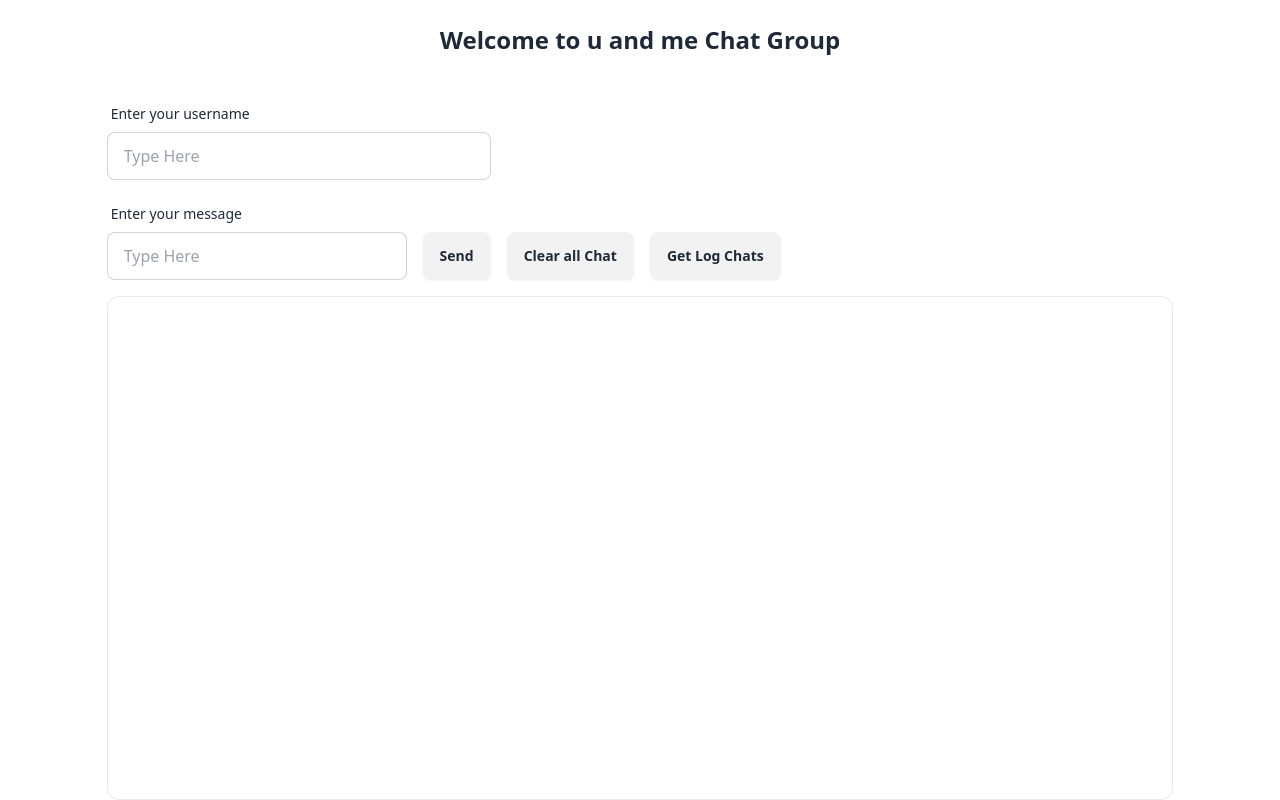
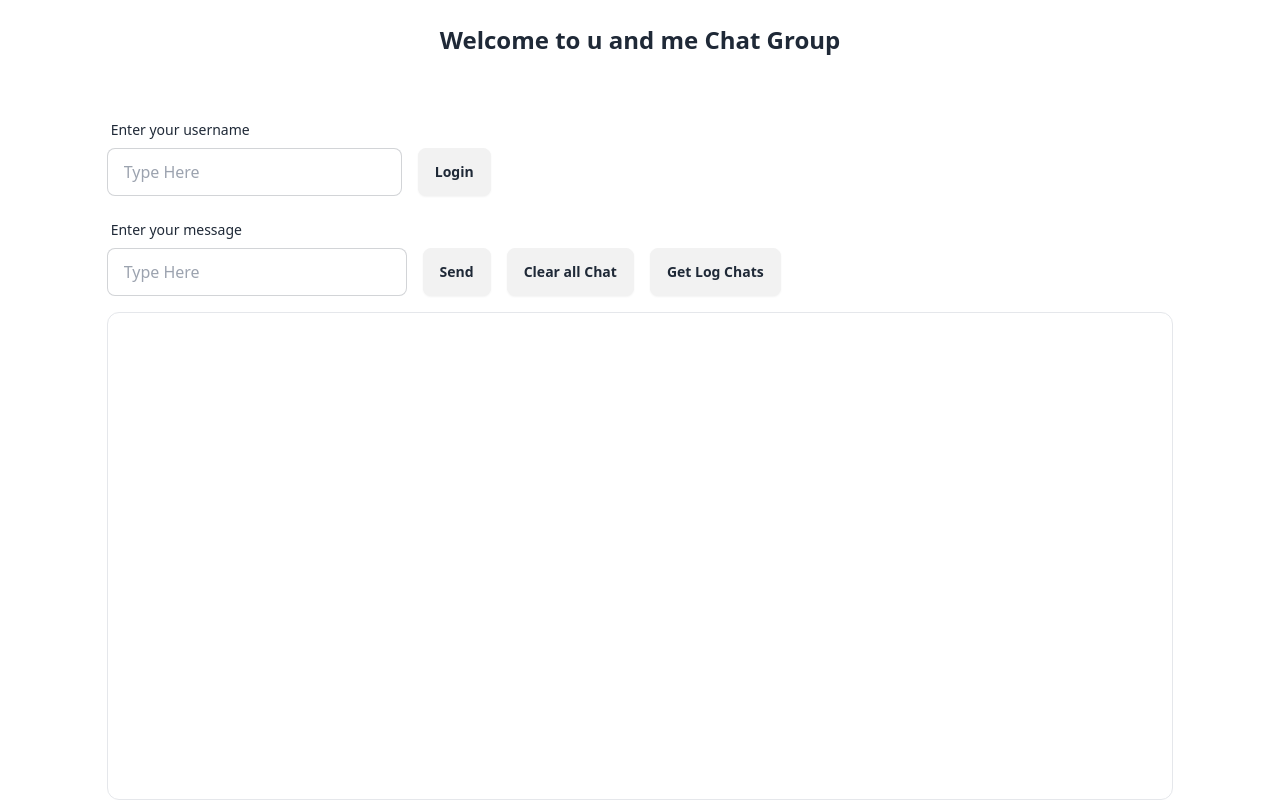
Before and after one commit to FameNu/app-chat, a React (Vite) app in the folder app-chat-fe/: page / in a window 1280 px wide. Built offline with nearby package versions, Linux system fonts and the light colour scheme.

Commit message:
FE-Add: user login functionality and display current username

```diff
--- a/app-chat-fe/src/App.tsx
+++ b/app-chat-fe/src/App.tsx
@@ -1,16 +1,19 @@
 import BoxListMessage from './components/BoxListMessage'
 import Chat from './models/Chat'
 import { setCookie, getCookie, deleteCookie } from './services/cookie'
-import { useState } from 'react'
+import React, { useState } from 'react'
 
 function App() {
   const getChats: string | null = getCookie('chats')
   const loadChats: Chat[] = getChats ? JSON.parse(getChats) : []
 
+  const getUser: string | null = getCookie('user') || ''
+
   const [chats, setChats] = useState<Chat[]>(loadChats)
 
   const [message, setMessage] = useState<string>('')
   const [username, setUsername] = useState<string>('')
+  const [currentUser, setCurrentUser] = useState<string>(getUser)
 
   const updateUsername = (e: React.ChangeEvent<HTMLInputElement>) => {
     setUsername(e.target.value)
@@ -46,9 +49,25 @@ function App() {
     console.log(getCookie('chats'))
   }
 
+  const updateUser = () => {
+    setCurrentUser(username)
+    setCookie('user', username)
+  }
+
+  // eslint-disable-next-line @typescript-eslint/ban-types
+  const handleEventSubmitForm = (fnAggrement: Function, e: React.FormEvent<HTMLFormElement>) => {
+    e.preventDefault()
+    fnAggrement()
+  }
+
   return (
     <div className="flex flex-col gap-4 h-full w-10/12 mx-auto">
       <h1 className="text-2xl font-bold text-center my-6">Welcome to u and me Chat Group</h1>
+      <h2>{currentUser}</h2>
+      <form
+        className="flex items-end gap-4 max-w-sm"
+        onSubmit={(e) => handleEventSubmitForm(updateUser, e)}
+      >
         <label className="form-control w-full max-w-sm">
           <div className="label">
             <span className="label-text">Enter your username</span>
@@ -60,6 +79,10 @@ function App() {
             onChange={updateUsername}
           />
         </label>
+        <button className="btn" type="submit">
+          Login
+        </button>
+      </form>
       <div className="flex items-end gap-4">
         <form className="flex-grow flex items-end gap-4 max-w-sm" onSubmit={sendMessage}>
           <label className="form-control w-full">
```
Lines whose indentation alone changed are shown as unchanged.
